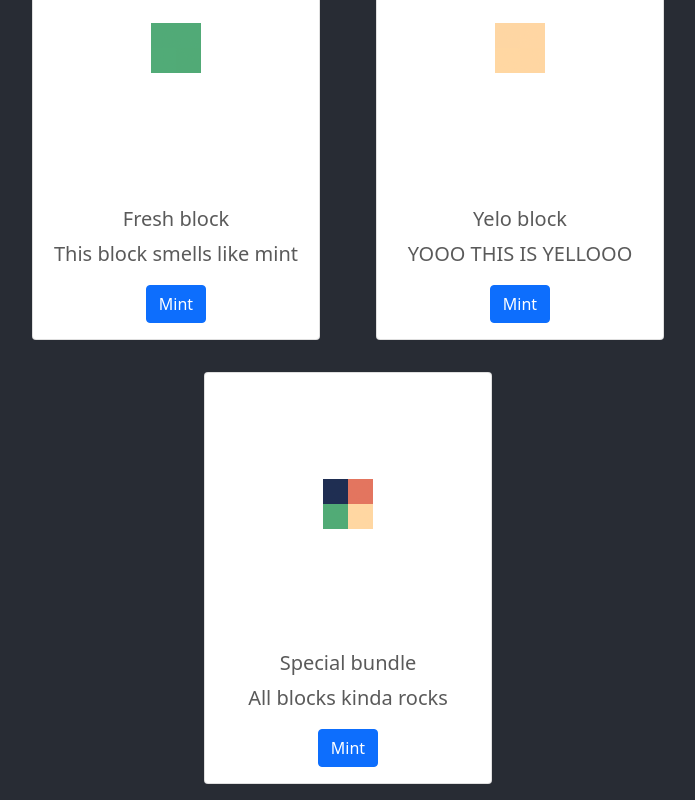
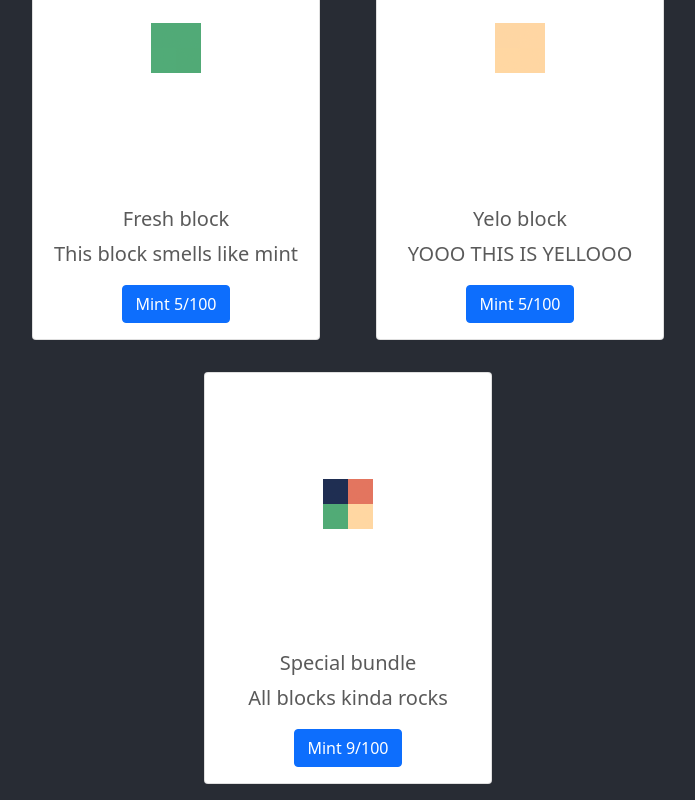
Before and after one commit to andreivcodes/coloredblocks, a React (Create React App) app: page / in a window 1280 px wide. Shown: the part 785-1585 px from the top of the page, without its empty margins (292-987 px from the left). Built offline with nearby package versions, Linux system fonts and the light colour scheme.

Commit message:
Update App.js

```diff
--- a/src/App.js
+++ b/src/App.js
@@ -44,6 +44,14 @@ function App() {
 
   const mint_bundle = (_cids) => {};
 
+  const getTokensMinted = () => {
+    return 5;
+  };
+
+  const getMaxTokenSupply = () => {
+    return 100;
+  };
+
   const blockCard = (_name, _description, _image, _cid) => {
     return (
       <Card style={{ width: "18rem" }} className="Card m-3">
@@ -52,7 +60,7 @@ function App() {
           <Card.Title>{_name}</Card.Title>
           <Card.Text>{_description}</Card.Text>
           <Button variant="primary" onClick={mint_single(_cid)}>
-            Mint
+            Mint {getTokensMinted() + "/" + getMaxTokenSupply()}
           </Button>
         </Card.Body>
       </Card>
@@ -75,7 +83,7 @@ function App() {
               "QmUnAKqMScoAa3vXyvsjo4ne9X5S4EathzJnaggKPfAKgT",
             ])}
           >
-            Mint
+            Mint {getTokensMinted() + 4 + "/" + getMaxTokenSupply()}
           </Button>
         </Card.Body>
       </Card>
@@ -87,7 +95,15 @@ function App() {
       <header className="App-header">
         <div className="mt-5" />
         <p>Welcome to ColoredBlocks.</p>
-        <div>{currentAccount ? <div></div> : connectWalletButton()}</div>
+        <div>
+          {currentAccount ? (
+            <div>
+              <h5>Connected account: {currentAccount}</h5>
+            </div>
+          ) : (
+            connectWalletButton()
+          )}
+        </div>
         <div className="mt-5" />
         <Container fluid className="Container">
           <Row className="justify-content-md-center">
```
